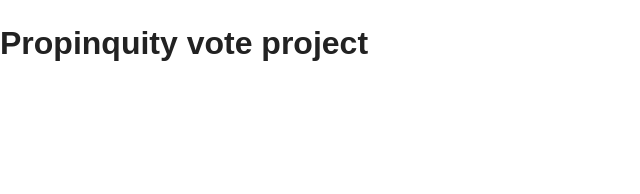
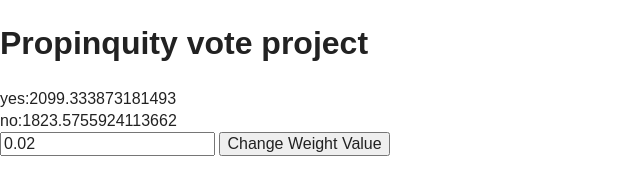
Before and after one commit to garrettdashnelson/georeferendum, a plain HTML site: page web/index.html in a window 1280 px wide. Shown: the whole page, without its empty margins (0-640 px from the left). Drawn offline with nearby package versions, Linux system fonts and the light colour scheme.

Commit message:
Javascript now works in basic form

```diff
--- a/web/index.html
+++ b/web/index.html
@@ -20,6 +20,11 @@
         <h1>Propinquity vote project</h1>
 
         <div id="vote-box"></div>
+        <div id="calc_box">
+        <input type="text" id="weight" value="0.02">
+        <input type="button" value="Change Weight Value" onClick="SimpleDisplayCalculator('#vote-box','leecounty.json','landfill_referendum.json',[-80.1826899, 34.2923147],$('#weight').val());">
+
+        </div>
 
         <script src="http://ajax.googleapis.com/ajax/libs/jquery/1.11.2/jquery.min.js"></script>
         <script>window.jQuery || document.write('<script src="js/vendor/jquery-1.11.2.min.js"><\/script>')</script>
@@ -35,7 +40,7 @@
 
         <script>
 
-        SimpleDisplayCalculator("#vote-box");
+        SimpleDisplayCalculator("#vote-box","leecounty.json","landfill_referendum.json",[-80.1826899, 34.2923147],0.02);
 
         </script>
     </body>
--- a/web/js/vote_calculator.js
+++ b/web/js/vote_calculator.js
@@ -1,26 +1,66 @@
+
+function SimpleDisplayCalculator(output_id, geo_file, vote_file, center_location, weight_value) {
 
 
-function SimpleDisplayCalculator(output_id) {
+  var weighted_vote_table = VoteCalculator(geo_file, vote_file, center_location, weight_value);
 
-  var output = VoteCalculator("leecounty.json", "landfill_referendum.json");
+  var html_fill = "";
 
-  $(output_id).html( output );
+  for (key in weighted_vote_table) {
 
+    html_fill += key;
+    html_fill += ":";
+    html_fill += weighted_vote_table[key];
+    html_fill += "<br>";
+
+  }
+
+  $(output_id).html(html_fill);
 
 }
 
 
-function VoteCalculator(geo_file, vote_file) {
+
+function CalculateWeightMultiplier(precinct_location, center_location, weight_value) {
+
+  //Compute the spherical distance in arc length
+  var degrees_to_radians = Math.PI / 180.000;
+
+  var phi1 = (90.000 - precinct_location[0].geometry.coordinates[1]) * degrees_to_radians;
+  var phi2 = (90.000 - center_location[1]) * degrees_to_radians;
+  var theta1 = precinct_location[0].geometry.coordinates[0] * degrees_to_radians;
+  var theta2 = center_location[0] * degrees_to_radians;
+
+  var cos = (Math.sin(phi1) * Math.sin(phi2) * Math.cos(theta1 - theta2) + Math.cos(phi1) * Math.cos(phi2));
+  var arc = Math.acos(cos);
+
+  // In kilometers
+  var distance = arc * 6371;
+
+
+  // Multiplied by weighter
+
+  var weighter = Math.exp(distance * weight_value * -1.0000);
+  return weighter;
+
+}
+
+
+
+function VoteCalculator(geo_file, vote_file, center_location, weight_value) {
+
+
+  var weighted_vote_table = {};
 
   // Load the GeoJSON file to variable geo_data
-  var geo_data = (function () {
+  var geo_data = (function() {
     var json = null;
     $.ajax({
       'async': false,
       'global': false,
       'url': '../data/' + geo_file,
       'dataType': "json",
-        'success': function (data) {
+      'success': function(data) {
         json = data;
       }
     });
@@ -29,14 +69,14 @@ function VoteCalculator(geo_file, vote_file) {
 
   // Load the vote table file to variable vote_data
 
-var vote_data = (function () {
+  var vote_data = (function() {
     var json = null;
     $.ajax({
       'async': false,
       'global': false,
       'url': '../data/' + vote_file,
       'dataType': "json",
-      'success': function (data) {
+      'success': function(data) {
         json = data;
       }
     });
@@ -44,19 +84,29 @@ var vote_data = (function () {
   })();
 
 
-
   $.each(vote_data.precincts, function() {
 
     var precinct_id = this.id;
 
-  var precinct_location = JSON.search( geo_data, '//features[properties/id=' + precinct_id + ']');
+    var precinct_location = JSON.search(geo_data, '//features[properties/id=' + precinct_id + ']');
 
-  votes = this.votes;
+    var vote_multiplier = CalculateWeightMultiplier(precinct_location, center_location, weight_value);
 
+    var votes = this.votes;
+
+    for (var key in votes) {
+      this_vote_choice = votes[key];
+      for (var key in this_vote_choice) {
+        vote_answer = key;
+        if (weighted_vote_table[vote_answer] == null) {
+          weighted_vote_table[vote_answer] = this_vote_choice[key] * vote_multiplier;
+        } else {
+          weighted_vote_table[vote_answer] += this_vote_choice[key] * vote_multiplier;
+        }
+      }
+    }
 
   });
 
-
-
-
+return weighted_vote_table;
 }
```
Lines whose indentation alone changed are shown as unchanged.
